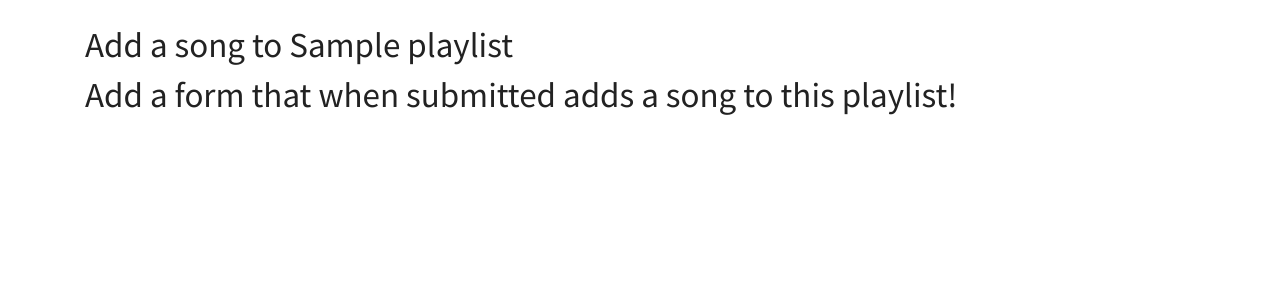
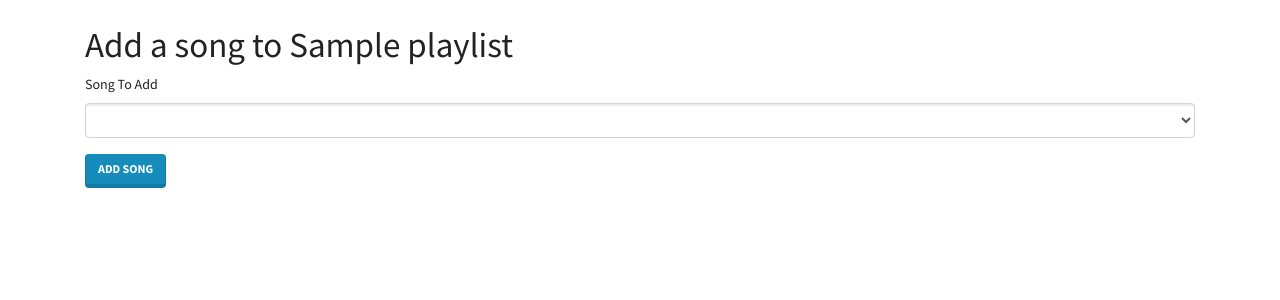
Before and after one commit to bhanson11/Assessment-4-DJDatabase, a Flask app: page /playlists/1/add-song in a window 1280 px wide. Shown: the part 57-357 px from the top of the page. Run offline with Flask 2, Linux system fonts and the light colour scheme; tables that the repository leaves empty hold one stand-in row (values such as "Sample post"); lists and menus that the app fills with data are empty; some libraries are stand-ins or nearby versions.

Commit message:
add addsongtoplaylist html form to allow to add song to playlist with route for that as well

```diff
--- a/databases/playlist-app/app.py
+++ b/databases/playlist-app/app.py
@@ -130,24 +130,33 @@ def add_song():
 def add_song_to_playlist(playlist_id):
     """Add a playlist and redirect to list."""
 
-    # BONUS - ADD THE NECESSARY CODE HERE FOR THIS ROUTE TO WORK
-
-    # THE SOLUTION TO THIS IS IN A HINT IN THE ASSESSMENT INSTRUCTIONS
-
     playlist = Playlist.query.get_or_404(playlist_id)
     form = NewSongForPlaylistForm()
 
     # Restrict form to songs not already on this playlist
 
-    curr_on_playlist = ...
-    form.song.choices = ...
+    curr_on_playlist = [s.id for s in playlist.songs]
+    form.song.choices = (db.session.query(Song.id, Song.title)
+                        .filter(Song.id.notin_(curr_on_playlist))
+                        .all())
 
     if form.validate_on_submit():
 
-          # ADD THE NECESSARY CODE HERE FOR THIS ROUTE TO WORK
+        # This is one way you could do this ...
+        playlist_song = PlaylistSong(song_id=form.song.data,
+                                    playlist_id=playlist_id)
+        db.session.add(playlist_song)
 
-          return redirect(f"/playlists/{playlist_id}")
+        # Here's another way you could that is slightly more ORM-ish:
+        #
+        # song = Song.query.get(form.song.data)
+        # playlist.songs.append(song)
+
+        # Either way, you have to commit:
+        db.session.commit()
+
+        return redirect(f"/playlists/{playlist_id}")
 
     return render_template("add_song_to_playlist.html",
-                             playlist=playlist,
-                             form=form)
+                            playlist=playlist,
+                            form=form)
--- a/databases/playlist-app/templates/add_song_to_playlist.html
+++ b/databases/playlist-app/templates/add_song_to_playlist.html
@@ -4,6 +4,15 @@
 
 <h1>Add a song to {{ playlist.name }}</h1>
 
-<h1>Add a form that when submitted adds a song to this playlist!</h1>
+<form method="POST" action="{{ url_for('add_song_to_playlist', playlist_id=playlist.id) }}">
+    {{ form.hidden_tag() }}
+
+    <div class="form-group">
+        {{ form.song.label(class="form-label") }}
+        {{ form.song(class="form-control") }}
+    </div>
+
+    <button type="submit" class="btn btn-primary">Add Song</button>
+</form>
 
 {% endblock %}
--- a/databases/playlist-app/templates/playlist.html
+++ b/databases/playlist-app/templates/playlist.html
@@ -10,7 +10,7 @@
 </div>
 
 
-<div class="text-danger">
+<div>
   {% if songs %}
     <ul>
       {% for song in songs %}
@@ -18,7 +18,7 @@
         {% endfor %}
     </ul>
   {% else %}
-    <p>No songs in this playlist</p>
+    <p class="text-danger">No songs in this playlist</p>
   {% endif %}
 </div>
 
```
